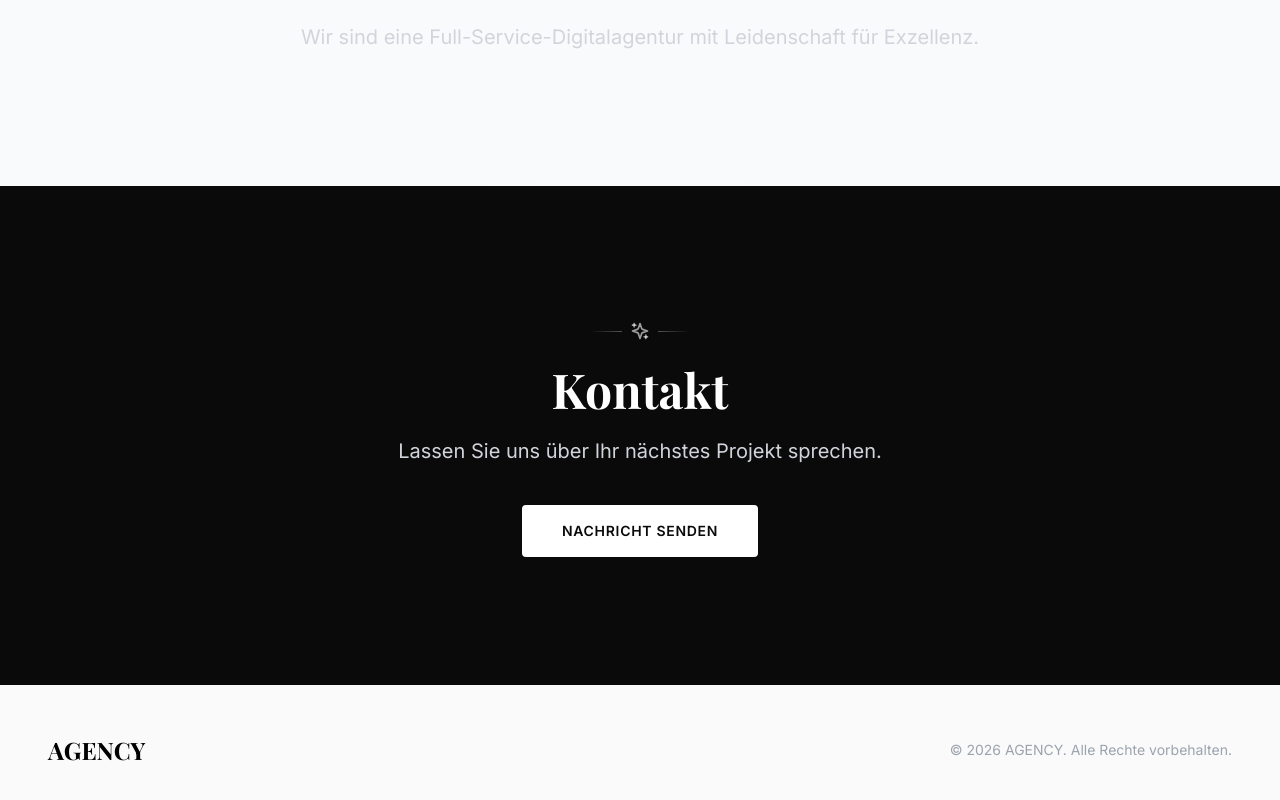
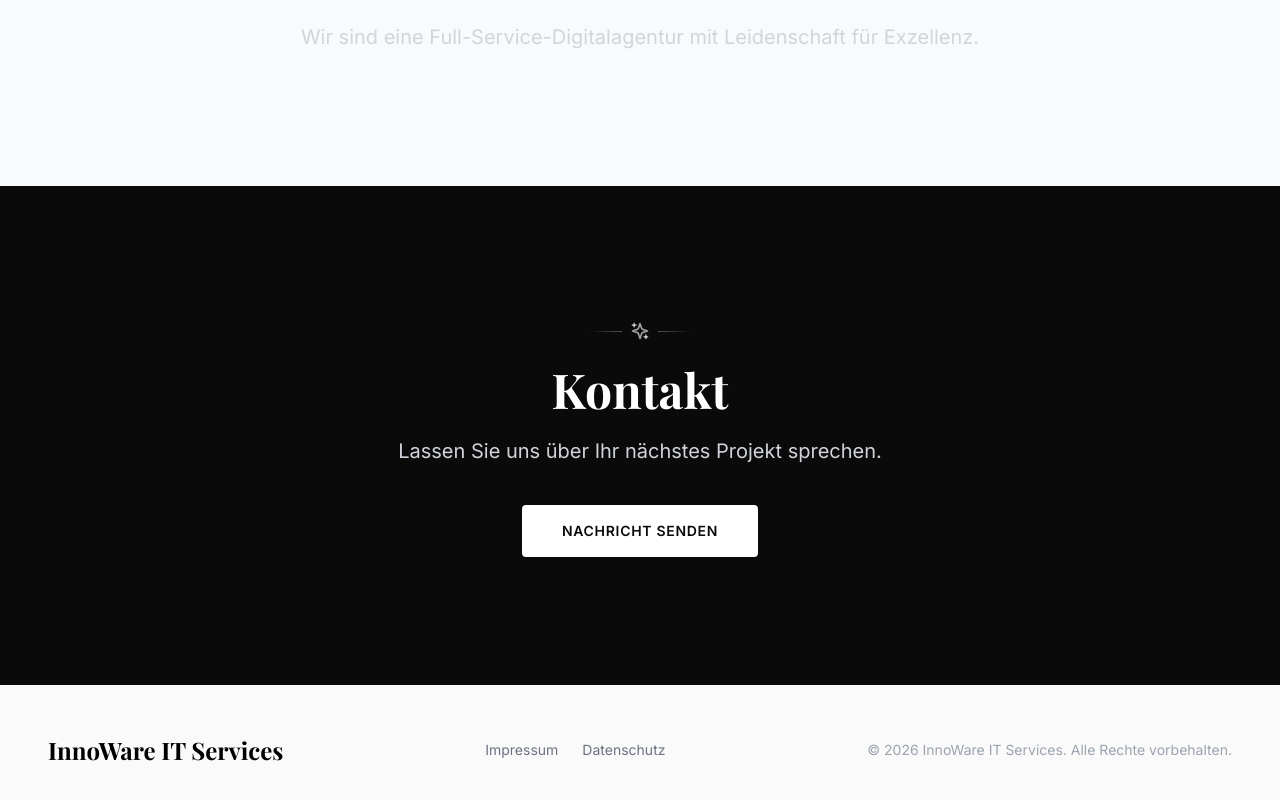
Before and after one commit to NajibullahA/InnoWare-it.de, a React (Vite) app: page /#/ in a window 1280 px wide. Shown: the part 3713-4513 px from the top of the page. Built offline with nearby package versions, Linux system fonts and the light colour scheme; the HTML template or start-up script is replaced by a standard one.

Commit message:
Add Impressum and Privacy pages with footer links

```diff
--- a/src/App.jsx
+++ b/src/App.jsx
@@ -4,6 +4,8 @@ import { LanguageProvider } from './contexts/LanguageContext';
 import Layout from './components/Layout';
 import Home from './pages/Home';
 import ServiceDetail from './pages/ServiceDetail';
+import Impressum from './pages/Impressum';
+import Datenschutz from './pages/Datenschutz';
 
 function App() {
   return (
@@ -13,6 +15,8 @@ function App() {
           <Route element={<Layout />}>
             <Route path="/" element={<Home />} />
             <Route path="/services/:serviceId" element={<ServiceDetail />} />
+            <Route path="/impressum" element={<Impressum />} />
+            <Route path="/datenschutz" element={<Datenschutz />} />
           </Route>
         </Routes>
       </Router>
--- a/src/components/Footer.jsx
+++ b/src/components/Footer.jsx
@@ -1,4 +1,5 @@
 import React from 'react';
+import { Link } from 'react-router-dom';
 import { useLanguage } from '../contexts/LanguageContext';
 
 const Footer = () => {
@@ -7,13 +8,33 @@ const Footer = () => {
   return (
     <footer className="bg-gallery-50 border-t border-white/5">
       <div className="max-w-7xl mx-auto px-6 lg:px-12 py-12">
-        <div className="flex flex-col md:flex-row justify-between items-center space-y-4 md:space-y-0">
+        <div className="flex flex-col md:flex-row justify-between items-center space-y-6 md:space-y-0">
+
+          {/* Company name */}
           <div className="text-2xl font-serif font-bold text-black">
-            AGENCY
+            InnoWare IT Services
           </div>
 
+          {/* Footer links */}
+          <div className="flex space-x-6 text-sm text-gray-500">
+            <Link
+              to="/impressum"
+              className="hover:text-black transition-colors"
+            >
+              {t('footer.impressum')}
+            </Link>
+
+            <Link
+              to="/privacy"
+              className="hover:text-black transition-colors"
+            >
+              {t('footer.privacy')}
+            </Link>
+          </div>
+
+          {/* Copyright */}
           <div className="text-sm text-gray-400">
-            © {new Date().getFullYear()} AGENCY. {t('footer.rights')}.
+            © {new Date().getFullYear()} InnoWare IT Services. {t('footer.rights')}.
           </div>
         </div>
       </div>
--- a/src/i18n/translations.js
+++ b/src/i18n/translations.js
@@ -7,20 +7,24 @@ export const translations = {
       about: 'Über uns',
       contact: 'Kontakt',
     },
+
     hero: {
       headline: 'Wo Intelligenz auf Ästhetik trifft',
       subheadline: 'Premium digitale Lösungen für visionäre Unternehmen',
       cta: 'Projekt starten',
     },
+
     services: {
       title: 'Unsere Leistungen',
       subtitle: 'Exzellenz in jedem Detail',
       viewDetails: 'Details ansehen',
+
       saas: {
         name: 'SaaS Development',
         summary: 'Skalierbare Cloud-Lösungen und Subscription-Modelle für nachhaltiges Wachstum',
         hero: 'Software as a Service Excellence',
-        description: 'Wir entwickeln hochmoderne SaaS-Plattformen, die Skalierbarkeit, Sicherheit und außergewöhnliche User Experience vereinen.',
+        description:
+          'Wir entwickeln hochmoderne SaaS-Plattformen, die Skalierbarkeit, Sicherheit und außergewöhnliche User Experience vereinen.',
         features: [
           'Multi-Tenant-Architektur',
           'Cloud-native Infrastruktur',
@@ -31,11 +35,13 @@ export const translations = {
         ],
         process: 'Unser Entwicklungsprozess',
       },
+
       webdev: {
         name: 'Web & Software Development',
         summary: 'Maßgeschneiderte Enterprise-Anwendungen und High-Performance Web-Plattformen',
         hero: 'Custom Web & Software Solutions',
-        description: 'Von komplexen Enterprise-Anwendungen bis zu eleganten Web-Plattformen – wir realisieren digitale Visionen mit höchstem Qualitätsanspruch.',
+        description:
+          'Von komplexen Enterprise-Anwendungen bis zu eleganten Web-Plattformen – wir realisieren digitale Visionen mit höchstem Qualitätsanspruch.',
         features: [
           'Full-Stack Development',
           'Progressive Web Apps',
@@ -46,11 +52,13 @@ export const translations = {
         ],
         process: 'Unser Entwicklungsprozess',
       },
+
       ai: {
         name: 'AI & Chatbots',
         summary: 'KI-basierte Anwendungen und intelligente Automatisierungslösungen',
         hero: 'Künstliche Intelligenz & Automatisierung',
-        description: 'Nutzen Sie die Kraft von KI und maschinellem Lernen für intelligente Automatisierung und datengetriebene Entscheidungen.',
+        description:
+          'Nutzen Sie die Kraft von KI und maschinellem Lernen für intelligente Automatisierung und datengetriebene Entscheidungen.',
         features: [
           'Custom ChatBot-Entwicklung',
           'Natural Language Processing',
@@ -61,11 +69,13 @@ export const translations = {
         ],
         process: 'Unser Entwicklungsprozess',
       },
+
       consulting: {
         name: 'IT-Beratung',
         summary: 'Strategische Beratung für digitale Transformation und IT-Modernisierung',
         hero: 'Strategische IT-Beratung',
-        description: 'Wir begleiten Ihr Unternehmen auf dem Weg der digitalen Transformation mit fundierter Expertise und praxisnahen Strategien.',
+        description:
+          'Wir begleiten Ihr Unternehmen auf dem Weg der digitalen Transformation mit fundierter Expertise und praxisnahen Strategien.',
         features: [
           'Digitale Transformation',
           'IT-Strategie & Roadmap',
@@ -76,11 +86,13 @@ export const translations = {
         ],
         process: 'Unser Beratungsprozess',
       },
+
       marketing: {
         name: 'Marketing & Social Media',
         summary: 'Datengetriebenes Wachstum und Premium-Markenpositionierung',
         hero: 'Digital Marketing Excellence',
-        description: 'Strategische Markenkommunikation und datengetriebene Kampagnen für nachhaltigen Erfolg in der digitalen Welt.',
+        description:
+          'Strategische Markenkommunikation und datengetriebene Kampagnen für nachhaltigen Erfolg in der digitalen Welt.',
         features: [
           'Social Media Strategy',
           'Performance Marketing',
@@ -91,11 +103,13 @@ export const translations = {
         ],
         process: 'Unser Marketing-Prozess',
       },
+
       design: {
         name: 'Web- & Grafikdesign',
         summary: 'Maßgeschneidertes UI/UX und visuelle Markenidentität',
         hero: 'Design & Visuelle Identität',
-        description: 'Wir schaffen einzigartige visuelle Erlebnisse, die Ihre Marke zum Leben erwecken und Ihre Zielgruppe begeistern.',
+        description:
+          'Wir schaffen einzigartige visuelle Erlebnisse, die Ihre Marke zum Leben erwecken und Ihre Zielgruppe begeistern.',
         features: [
           'UI/UX Design',
           'Brand Identity',
@@ -106,11 +120,13 @@ export const translations = {
         ],
         process: 'Unser Design-Prozess',
       },
+
       storytelling: {
         name: 'Visual Storytelling',
         summary: 'Kinoreife Videos, Produkt- und Event-Fotografie',
         hero: 'Visual Content Excellence',
-        description: 'Fesselnde visuelle Geschichten, die Emotionen wecken und Ihre Botschaft unvergesslich machen.',
+        description:
+          'Fesselnde visuelle Geschichten, die Emotionen wecken und Ihre Botschaft unvergesslich machen.',
         features: [
           'Produkt-Fotografie',
           'Event-Dokumentation',
@@ -121,11 +137,13 @@ export const translations = {
         ],
         process: 'Unser Produktionsprozess',
       },
+
       infrastructure: {
         name: 'IT-Support & Hardware',
         summary: 'Professioneller IT-Support und moderne Hardware-Architektur',
         hero: 'Executive IT Infrastructure',
-        description: 'Zuverlässige IT-Infrastruktur und erstklassiger Support für reibungslose Geschäftsprozesse.',
+        description:
+          'Zuverlässige IT-Infrastruktur und erstklassiger Support für reibungslose Geschäftsprozesse.',
         features: [
           '24/7 Support',
           'Hardware-Beschaffung',
@@ -137,19 +155,40 @@ export const translations = {
         process: 'Unser Support-Prozess',
       },
     },
+
     about: {
       title: 'Über uns',
       description: 'Wir sind eine Full-Service-Digitalagentur mit Leidenschaft für Exzellenz.',
     },
+
     contact: {
       title: 'Kontakt',
       description: 'Lassen Sie uns über Ihr nächstes Projekt sprechen.',
       cta: 'Nachricht senden',
     },
-    footer: {
-      rights: 'Alle Rechte vorbehalten',
-    },
+
+impressum: {
+  title: 'Impressum',
+  company: 'InnoWare IT Services',
+  address: 'Adresse: Brinkstr 26, 58097 Hagen, Deutschland',
+  contact: 'E-Mail: info@innoware-it.de  · Telefon: +49 176 41527401',
+  vat: 'Umsatzsteuer-ID: Kommt noch',
+  responsible: 'Verantwortlich für den Inhalt gemäß § 55 Abs. 2 RStV: InnoWare IT Services',
+},
+privacy: {
+  title: 'Datenschutzerklärung',
+  intro: 'Der Schutz Ihrer persönlichen Daten ist uns ein besonderes Anliegen.',
+  hosting: 'Diese Website wird über GitHub Pages betrieben. Beim Besuch der Website werden automatisch technische Zugriffsdaten erhoben.',
+  data: 'Es werden keine personenbezogenen Daten ohne Ihre ausdrückliche Zustimmung verarbeitet.',
+  contact: 'Bei Fragen zum Datenschutz wenden Sie sich bitte an: info@innoware-it.de',
+},
+footer: {
+  rights: 'Alle Rechte vorbehalten',
+  impressum: 'Impressum',
+  privacy: 'Datenschutz',
+},
   },
+
   en: {
     nav: {
       solutions: 'Solutions',
@@ -158,20 +197,24 @@ export const translations = {
       about: 'About Us',
       contact: 'Contact',
     },
+
     hero: {
       headline: 'Where Intelligence Meets Aesthetics',
       subheadline: 'Premium digital solutions for visionary businesses',
       cta: 'Start Project',
     },
+
     services: {
       title: 'Our Services',
       subtitle: 'Excellence in every detail',
       viewDetails: 'View Details',
       saas: {
         name: 'SaaS Development',
-        summary: 'Scalable cloud solutions and subscription models for sustainable growth',
+        summary:
+          'Scalable cloud solutions and subscription models for sustainable growth',
         hero: 'Software as a Service Excellence',
-        description: 'We develop cutting-edge SaaS platforms that unite scalability, security, and exceptional user experience.',
+        description:
+          'We develop cutting-edge SaaS platforms that unite scalability, security, and exceptional user experience.',
         features: [
           'Multi-Tenant Architecture',
           'Cloud-Native Infrastructure',
@@ -184,9 +227,11 @@ export const translations = {
       },
       webdev: {
         name: 'Web & Software Development',
-        summary: 'Custom enterprise applications and high-performance web platforms',
+        summary:
+          'Custom enterprise applications and high-performance web platforms',
         hero: 'Custom Web & Software Solutions',
-        description: 'From complex enterprise applications to elegant web platforms – we realize digital visions with the highest quality standards.',
+        description:
+          'From complex enterprise applications to elegant web platforms – we realize digital visions with the highest quality standards.',
         features: [
           'Full-Stack Development',
           'Progressive Web Apps',
@@ -199,9 +244,11 @@ export const translations = {
       },
       ai: {
         name: 'AI & Chatbots',
-        summary: 'AI-based applications and intelligent automation solutions',
+        summary:
+          'AI-based applications and intelligent automation solutions',
         hero: 'Artificial Intelligence & Automation',
-        description: 'Harness the power of AI and machine learning for intelligent automation and data-driven decisions.',
+        description:
+          'Harness the power of AI and machine learning for intelligent automation and data-driven decisions.',
         features: [
           'Custom ChatBot Development',
           'Natural Language Processing',
@@ -214,9 +261,11 @@ export const translations = {
       },
       consulting: {
         name: 'IT Consulting',
-        summary: 'Strategic consulting for digital transformation and IT modernization',
+        summary:
+          'Strategic consulting for digital transformation and IT modernization',
         hero: 'Strategic IT Consulting',
-        description: 'We accompany your company on the path of digital transformation with proven expertise and practical strategies.',
+        description:
+          'We accompany your company on the path of digital transformation with proven expertise and practical strategies.',
         features: [
           'Digital Transformation',
           'IT Strategy & Roadmap',
@@ -229,9 +278,11 @@ export const translations = {
       },
       marketing: {
         name: 'Marketing & Social Media',
-        summary: 'Data-driven growth and premium brand positioning',
+        summary:
+          'Data-driven growth and premium brand positioning',
         hero: 'Digital Marketing Excellence',
-        description: 'Strategic brand communication and data-driven campaigns for sustainable success in the digital world.',
+        description:
+          'Strategic brand communication and data-driven campaigns for sustainable success in the digital world.',
         features: [
           'Social Media Strategy',
           'Performance Marketing',
@@ -244,9 +295,11 @@ export const translations = {
       },
       design: {
         name: 'Web & Graphic Design',
-        summary: 'Bespoke UI/UX and visual brand identity',
+        summary:
+          'Bespoke UI/UX and visual brand identity',
         hero: 'Design & Visual Identity',
-        description: 'We create unique visual experiences that bring your brand to life and inspire your target audience.',
+        description:
+          'We create unique visual experiences that bring your brand to life and inspire your target audience.',
         features: [
           'UI/UX Design',
           'Brand Identity',
@@ -259,9 +312,11 @@ export const translations = {
       },
       storytelling: {
         name: 'Visual Storytelling',
-        summary: 'Cinematic videos, product and event photography',
+        summary:
+          'Cinematic videos, product and event photography',
         hero: 'Visual Content Excellence',
-        description: 'Captivating visual stories that evoke emotions and make your message unforgettable.',
+        description:
+          'Captivating visual stories that evoke emotions and make your message unforgettable.',
         features: [
           'Product Photography',
           'Event Documentation',
@@ -274,9 +329,11 @@ export const translations = {
       },
       infrastructure: {
         name: 'IT Support & Hardware',
-        summary: 'Professional IT support and modern hardware architecture',
+        summary:
+          'Professional IT support and modern hardware architecture',
         hero: 'Executive IT Infrastructure',
-        description: 'Reliable IT infrastructure and first-class support for smooth business processes.',
+        description:
+          'Reliable IT infrastructure and first-class support for smooth business processes.',
         features: [
           '24/7 Support',
           'Hardware Procurement',
@@ -288,17 +345,40 @@ export const translations = {
         process: 'Our Support Process',
       },
     },
+
     about: {
       title: 'About Us',
-      description: 'We are a full-service digital agency with a passion for excellence.',
+      description:
+        'We are a full-service digital agency with a passion for excellence.',
     },
+
     contact: {
       title: 'Contact',
-      description: 'Let\'s talk about your next project.',
+      description: "Let's talk about your next project.",
       cta: 'Send Message',
     },
+
+    impressum: {
+      title: 'Legal Notice',
+      company: 'InnoWare IT Service',
+      address: 'Address will be provided',
+      contact: 'Email: info@innoware-it.de · Phone: +49 …',
+      vat: 'VAT ID: to be provided',
+    },
+
+    privacy: {
+      title: 'Privacy Policy',
+      intro: 'Protecting your personal data is important to us.',
+      hosting:
+        'This website is hosted via GitHub Pages. Server log files may be collected.',
+      contact:
+        'If you have questions regarding data protection, contact us at: info@innoware-it.de',
+    },
+
     footer: {
       rights: 'All rights reserved',
+      impressum: 'Legal Notice',
+      privacy: 'Privacy Policy',
     },
   },
 };
```
Also changed, not shown: src/pages/Datenschutz.jsx (added, +22 -0 lines), src/pages/Impressum.jsx (added, +23 -0 lines).
